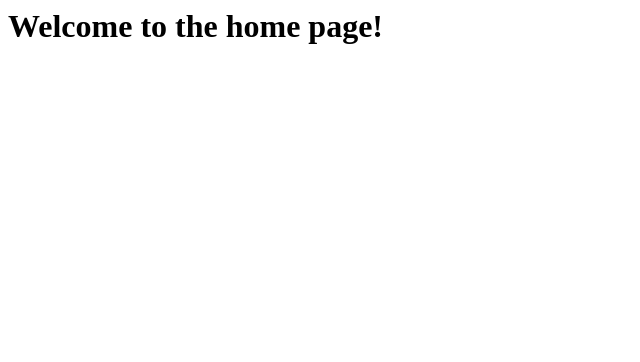
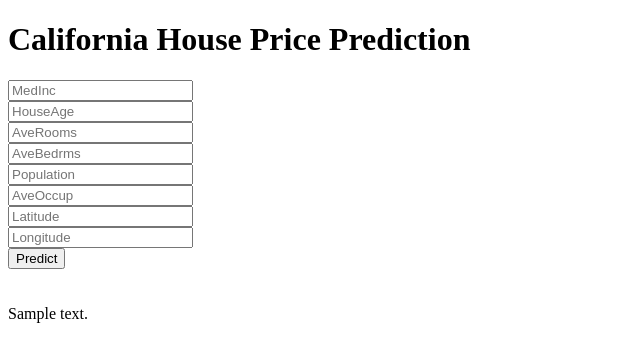
Before and after one commit to AshWatts/CaliforniaHousingPricePrediction, a Flask app: template templates/home.html in a window 1280 px wide. Shown: the top 362 px of the page, without its empty margins (0-640 px from the left). Run offline with Flask 3, Linux system fonts and the light colour scheme; the template is opened without the code that fills it: most values are stand-ins (such as "Sample title", 1, 10 or a date in 2020); parts of the project's set-up code (start-up, migrations or seed data) failed here and were passed over.

Commit message:
Web App basic Implementation

```diff
--- a/app.py
+++ b/app.py
@@ -22,23 +22,13 @@ def predict_api():
     print(output[0])
     return jsonify({'prediction': output[0]})
 
-# @app.route('/predict_api', methods=['POST'])
-# def predict_api():
-#     data = request.json['data']
-#     print("Received data:", data)
-
-#     input_features = np.array(list(data.values())).reshape(1, -1)
-#     print("Input shape:", input_features.shape)
-
-#     # Check if input matches StandardScaler expectations
-#     if input_features.shape[1] != scalar.n_features_in_:
-#         return jsonify({'error': f'Expected {scalar.n_features_in_} features, but got {input_features.shape[1]}'}), 400
-
-#     new_data = scalar.transform(input_features)
-#     output = regmodel.predict(new_data)
-#     print("Prediction:", output[0])
-
-#     return jsonify({'prediction': output[0]})
+@app.route('/predict', methods=['POST'])
+def predict():
+    data = [float(x) for x in request.form.values()]
+    final_input = scalar.transform(np.array(data).reshape(1, -1))
+    print(final_input)
+    output = regmodel.predict(final_input)[0]
+    return render_template('home.html', prediction_text='The Predicted House Price is {}'.format(output))
 
 if __name__ == '__main__':
     app.run(debug=True)
--- a/templates/home.html
+++ b/templates/home.html
@@ -1,3 +1,41 @@
-<h1>
-    Welcome to the home page!
-</h1>
+<!DOCTYPE html>
+<html >
+
+<head>
+  <meta charset="UTF-8">
+  <title>ML API</title>
+  <link href='https://fonts.googleapis.com/css?family=Pacifico' rel='stylesheet' type='text/css'>
+<link href='https://fonts.googleapis.com/css?family=Arimo' rel='stylesheet' type='text/css'>
+<link href='https://fonts.googleapis.com/css?family=Hind:300' rel='stylesheet' type='text/css'>
+<link href='https://fonts.googleapis.com/css?family=Open+Sans+Condensed:300' rel='stylesheet' type='text/css'>
+
+
+</head>
+
+<body>
+ <div class="login">
+	<h1>California House Price Prediction</h1>
+
+     <!-- Main Input For Receiving Query to our ML -->
+    <form action="{{ url_for('predict')}}"method="post">
+        <input type="text" name="MedInc" placeholder="MedInc" required="required" /><br>
+        <input type="text" name="HouseAge" placeholder="HouseAge" required="required" /><br>
+        <input type="text" name="AveRooms" placeholder="AveRooms" required="required" /><br>
+        <input type="text" name="AveBedrms" placeholder="AveBedrms" required="required" /><br>
+        <input type="text" name="Population" placeholder="Population" required="required" /><br>
+        <input type="text" name="AveOccup" placeholder="AveOccup" required="required" /><br>
+        <input type="text" name="Latitude" placeholder="Latitude" required="required" /><br>
+        <input type="text" name="Longitude" placeholder="Longitude" required="required" /><br>
+
+        <button type="submit" class="btn btn-primary btn-block btn-large">Predict</button>
+    </form>
+
+   <br>
+   <br>
+
+
+ </div>
+ {{prediction_text}}
+
+</body>
+</html>
```
